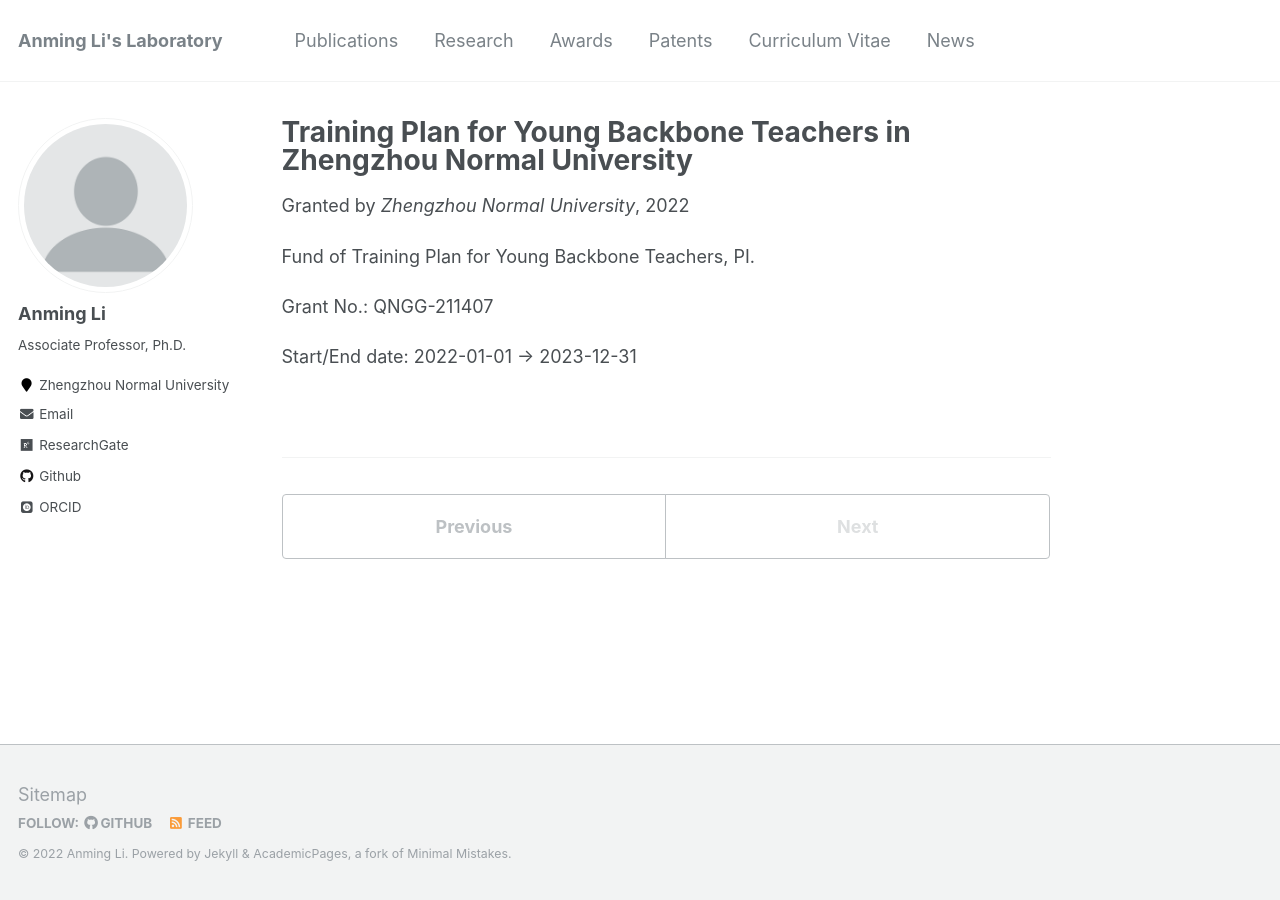
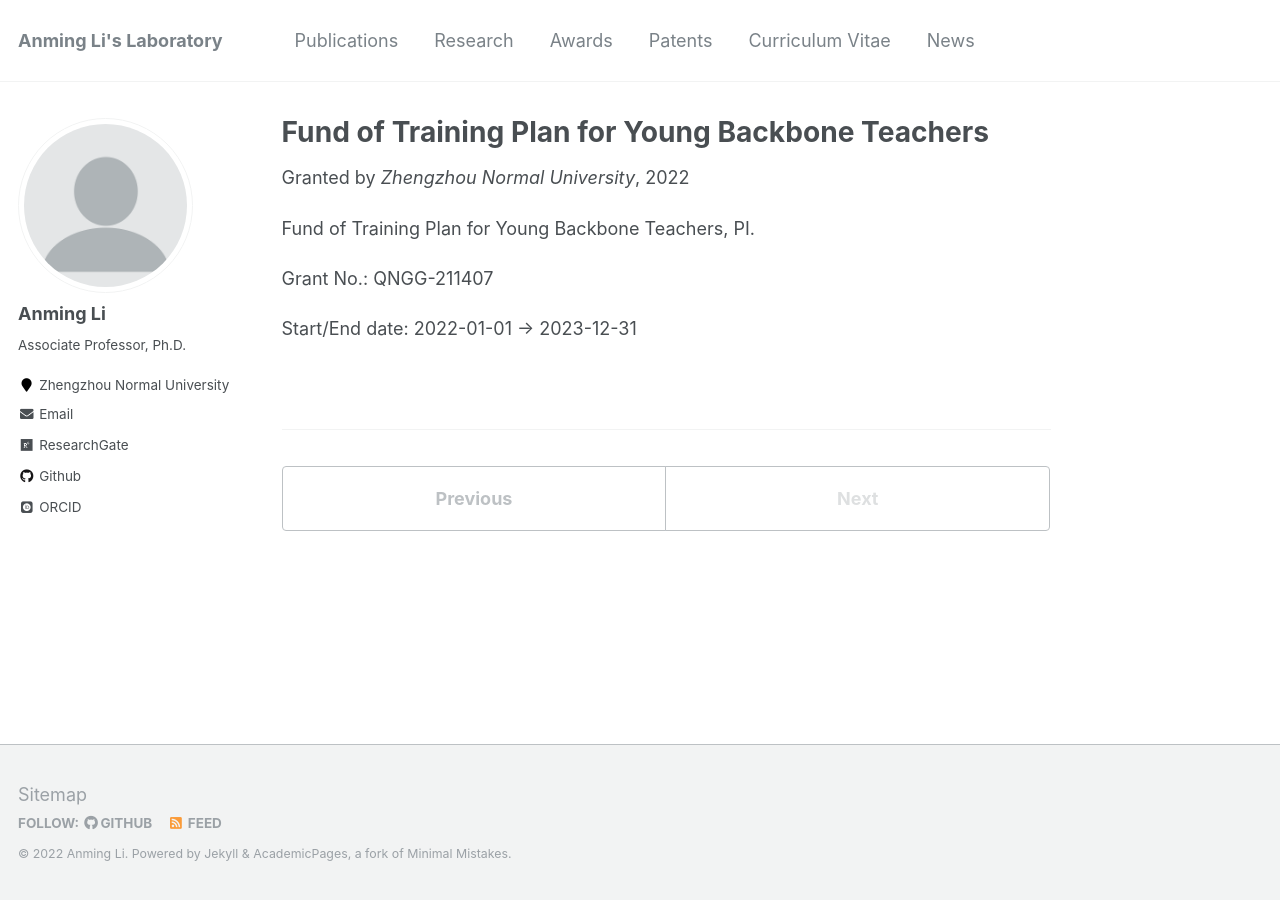
Before and after one commit to ucnclab/ucnclab.github.io, a Jekyll site: the page built from _research/2022-01-01-research8.md, in a window 1280 px wide. Built offline with Jekyll 4.4.1, drawn with Linux system fonts in a browser that asks for light colours; some web fonts are replaced.

Commit message:
Add files via upload

```diff
--- a/_research/2022-01-01-research8.md
+++ b/_research/2022-01-01-research8.md
@@ -1,5 +1,5 @@
 ---
-title: "Training Plan for Young Backbone Teachers in Zhengzhou Normal University"
+title: "Fund of Training Plan for Young Backbone Teachers"
 collection: research
 type: "Research"
 permalink: /research/2022-01-01-research8
```
